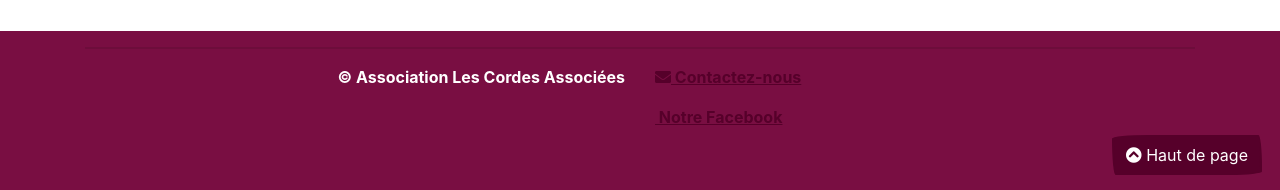
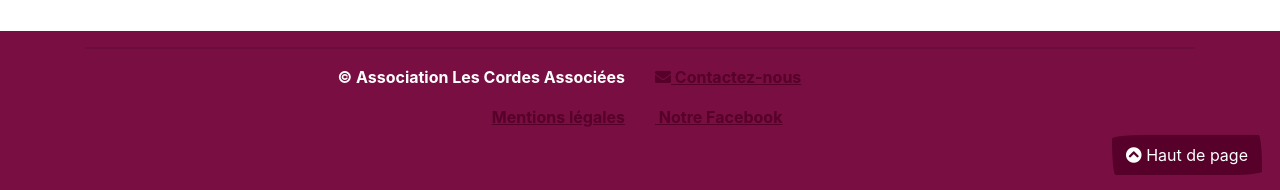
Before and after one commit to tibodut/marentin, a Jekyll site: the page built from index.html, in a window 1280 px wide and 900 px high, scrolled down 2029 px. Shown: the part 707-897 px from the top of the window. Built offline with Jekyll 4.4.1, drawn with Linux system fonts in a browser that asks for light colours; nearby versions of some CDN libraries; some web fonts are replaced.

Commit message:
add "mentions légales" into footer

```diff
--- a/_includes/footer.html
+++ b/_includes/footer.html
@@ -4,6 +4,7 @@
         <div class="row">
             <div class="col-sm-6 text-right">
                 <p>&copy; Association Les Cordes Associées</p>
+                <p><a href="{{site.baseurl}}/mentions-legales.html">Mentions légales</a></p>
             </div>
             <div class="col-sm-6">
                 <p><a href="mailto:lescordesassociees@gmail.com" class="antispamEmail" data-to="lescordesassociees~at~gmail.com" data-subject="[Message du site web] "><span class="fa fa-envelope"></span> Contactez-nous</a></p>
```
